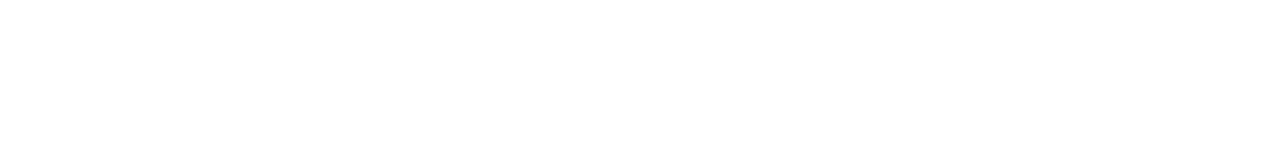
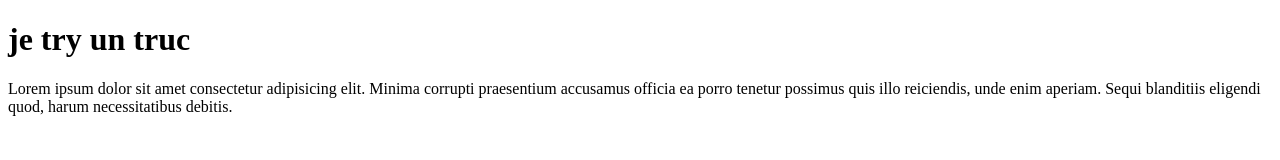
Before and after one commit to pago13/hetic-p2021-g2, a plain HTML site: page index.html in a window 1280 px wide. Drawn offline with Linux system fonts and the light colour scheme.

Commit message:
j'ai ajouter une partie dans l html

```diff
--- a/index.html
+++ b/index.html
@@ -7,6 +7,8 @@
     <title>git</title>
 </head>
 <body>
+    <h1>je try un truc</h1>
+    <p>Lorem ipsum dolor sit amet consectetur adipisicing elit. Minima corrupti praesentium accusamus officia ea porro tenetur possimus quis illo reiciendis, unde enim aperiam. Sequi blanditiis eligendi quod, harum necessitatibus debitis.</p>
 
 </body>
 </html>
```
